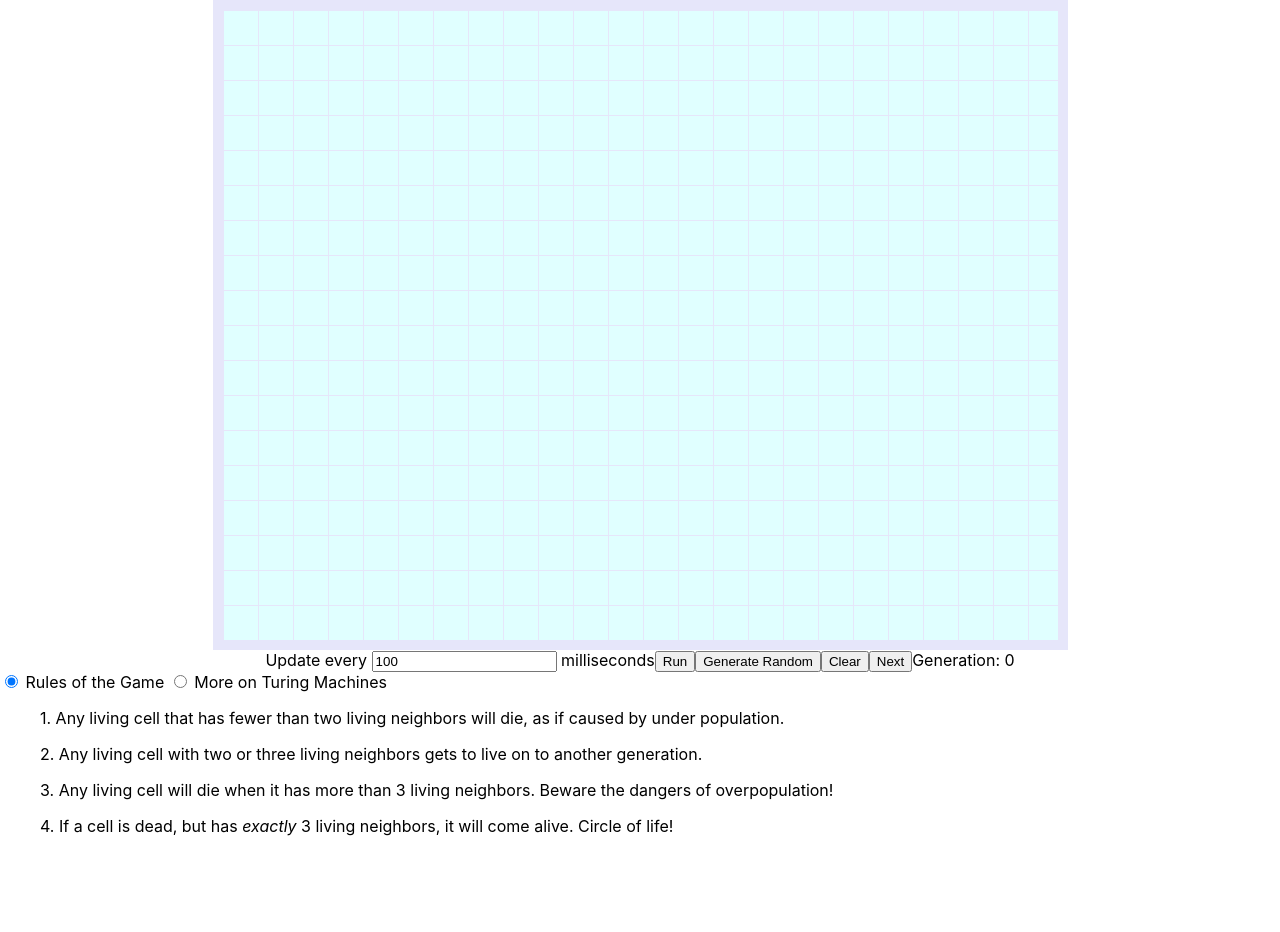
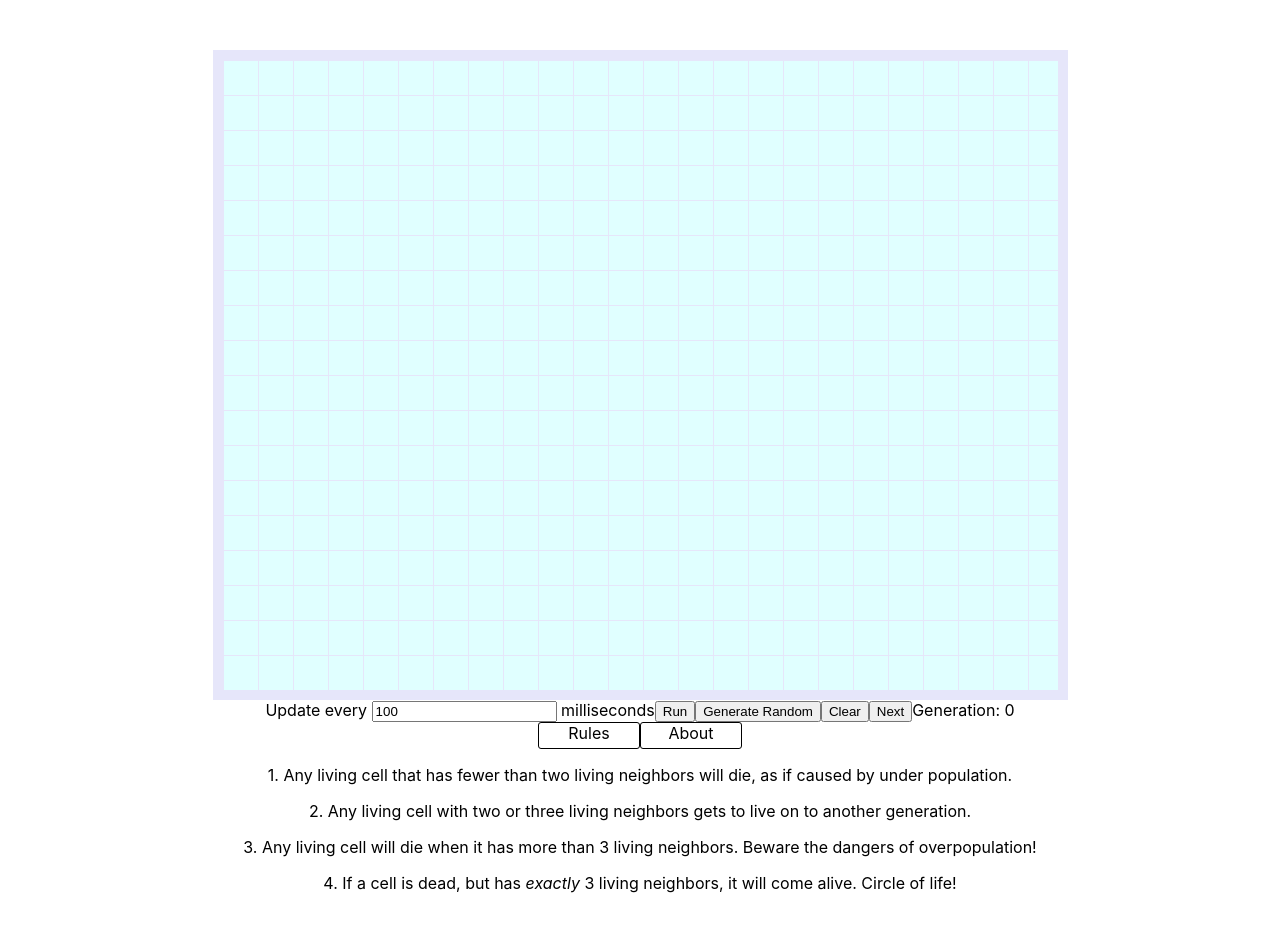
Before and after one commit to bloominstituteoftechnology/CS-Build-Week-1, a React (Create React App) app in the folder gameoflife/: page / in a window 1280 px wide. Shown: the top 932 px of the page. Before the commit the page ends 852 px from the top, so only its background shows below. Built offline with nearby package versions, Linux system fonts and the light colour scheme.

Commit message:
functioning tabs

```diff
--- a/gameoflife/package.json
+++ b/gameoflife/package.json
@@ -5,7 +5,9 @@
   "dependencies": {
     "react": "^16.6.3",
     "react-dom": "^16.6.3",
-    "react-scripts": "2.1.1"
+    "react-router-dom": "^4.3.1",
+    "react-scripts": "2.1.1",
+    "react-tabs": "^2.3.0"
   },
   "scripts": {
     "start": "react-scripts start",
--- a/gameoflife/public/index.html
+++ b/gameoflife/public/index.html
@@ -3,6 +3,7 @@
   <head>
     <meta charset="utf-8">
     <link rel="shortcut icon" href="%PUBLIC_URL%/favicon.ico">
+
     <meta name="viewport" content="width=device-width, initial-scale=1, shrink-to-fit=no">
     <meta name="theme-color" content="#000000">
     <!--
@@ -37,25 +38,4 @@
       To create a production bundle, use `npm run build` or `yarn build`.
     -->
   </body>
-  <main>
-
-    <input id="tab1" type="radio" name="tabs" checked>
-    <label for="tab1">Rules of the Game</label>
-
-    <input id="tab2" type="radio" name="tabs">
-    <label for="tab2">More on Turing Machines</label>
-
-
-    <section id="content1">
-      <blockquote>1. Any living cell that has fewer than two living neighbors will die, as if caused by under population. </blockquote>
-      <blockquote>2. Any living cell with two or three living neighbors gets to live on to another generation. </blockquote>
-      <blockquote>3. Any living cell will die when it has more than 3 living neighbors. Beware the dangers of overpopulation!</blockquote>
-      <blockquote>4. If a cell is dead, but has <i>exactly</i> 3 living neighbors, it will come alive. Circle of life!</blockquote>
-    </section>
-
-    <section id="content2">
-      <p>
-      </p>
-    </section>
-  </main>
 </html>
--- a/gameoflife/src/App.css
+++ b/gameoflife/src/App.css
@@ -1,32 +1,4 @@
 .App {
   text-align: center;
+  margin: 50px
 }
-
-.App-logo {
-  animation: App-logo-spin infinite 20s linear;
-  height: 40vmin;
-}
-
-.App-header {
-  background-color: #282c34;
-  min-height: 100vh;
-  display: flex;
-  flex-direction: column;
-  align-items: center;
-  justify-content: center;
-  font-size: calc(10px + 2vmin);
-  color: white;
-}
-
-.App-link {
-  color: #61dafb;
-}
-
-@keyframes App-logo-spin {
-  from {
-    transform: rotate(0deg);
-  }
-  to {
-    transform: rotate(360deg);
-  }
-}
--- a/gameoflife/src/App.js
+++ b/gameoflife/src/App.js
@@ -1,12 +1,56 @@
-import React, { Component } from 'react';
-import './App.css';
-import Game from './Game';
+import React, { Component } from "react";
+import "./App.css";
+import Game from "./Game";
+
+const Rules = () => {
+  return(
+    <div>
+<blockquote>1. Any living cell that has fewer than two living neighbors will die, as if caused by under population. </blockquote>
+      <blockquote>2. Any living cell with two or three living neighbors gets to live on to another generation. </blockquote>
+      <blockquote>3. Any living cell will die when it has more than 3 living neighbors. Beware the dangers of overpopulation!</blockquote>
+      <blockquote>4. If a cell is dead, but has <i>exactly</i> 3 living neighbors, it will come alive. Circle of life!</blockquote>
+    </div>
+  )
+}
+
+const About = () => {
+  return (
+    <div>
+      <p>
+        Conway's Game of Life or <i>Life</i> is a zero-player game developed by
+        John Conway in 1970. It is an often cited example of
+        of cellular automation that demonstrates how a small set of
+        simple rules can result in an infinite number of complex patterns. The original pattern on the board is considered a <b>seed</b>. All rules are
+        applied simoultaneously at the outset of the game which constitutes the first generation. Births and deaths happen
+        instantaneously which can create a lot of interesting results!
+      </p>
+    </div>
+  )
+}
 
 class App extends Component {
+  constructor(){
+    super();
+    this.state = {
+      rules: true
+    }
+  }
+  tabHandler = (tab) => {
+    if(tab === "rules"){
+      this.setState({rules: true})
+    } else if (tab === "about"){
+      this.setState({ rules: false })
+    }
+  }
   render() {
     return (
       <div className="App">
-      <Game/>
+        <Game />
+        <div className="tabs">
+          <div onClick={() => this.tabHandler("rules")} className="tab">Rules</div>
+          <div onClick={() => this.tabHandler("about")} className="tab">About</div>
+        </div>
+        {this.state.rules ? <Rules />: <About/>}
       </div>
     );
   }
--- a/gameoflife/src/Game.css
+++ b/gameoflife/src/Game.css
@@ -13,3 +13,16 @@
     background: lavender;
     position: absolute;
 }
+
+.tab {
+    cursor: pointer;
+    border: 1px solid black;
+    border-radius: 3px;
+    width: 100px;
+    height: 25px;
+  }
+
+  .tabs {
+    display: flex;
+    justify-content: center;
+  }
--- a/gameoflife/src/index.js
+++ b/gameoflife/src/index.js
@@ -3,8 +3,14 @@ import ReactDOM from 'react-dom';
 import './index.css';
 import App from './App';
 import * as serviceWorker from './serviceWorker';
+import { BrowserRouter as Router } from "react-router-dom";
 
-ReactDOM.render(<App />, document.getElementById('root'));
+ReactDOM.render(
+    <Router>
+      <App />
+    </Router>,
+    document.getElementById("root")
+  );
 
 // If you want your app to work offline and load faster, you can change
 // unregister() to register() below. Note this comes with some pitfalls.
```
Also changed, not shown: gameoflife/src/rules.js (added).
